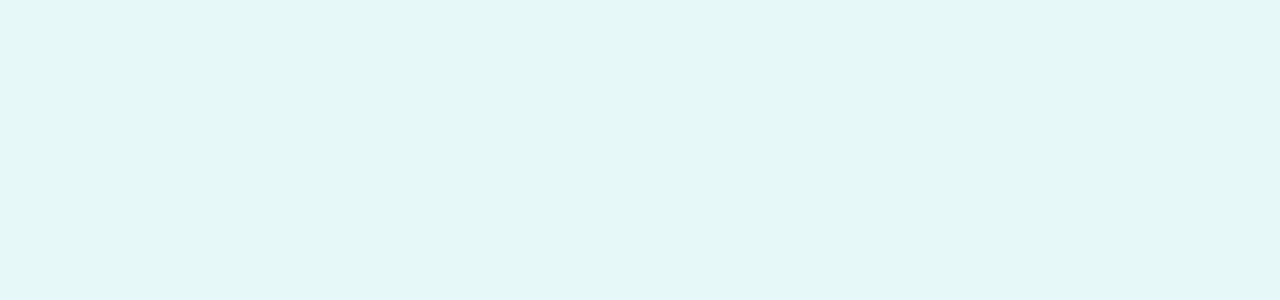
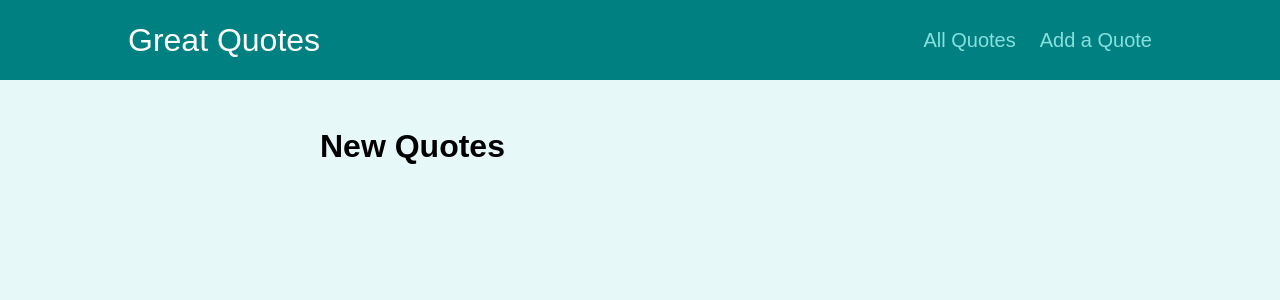
Before and after one commit to Mhamad-Raad/Quotes-React, a React (Create React App) app: page /NewQuote in a window 1280 px wide. Shown: the top 300 px of the page. Built offline with nearby package versions, Linux system fonts and the light colour scheme.

Commit message:
add navigation

```diff
--- a/package.json
+++ b/package.json
@@ -8,7 +8,6 @@
     "@testing-library/user-event": "^12.5.0",
     "react": "^18.0.0",
     "react-dom": "^18.0.0",
-    "react-router-dom": "^5.2.0",
     "react-scripts": "4.0.1",
     "web-vitals": "^0.2.4"
   },
@@ -35,5 +34,8 @@
       "last 1 firefox version",
       "last 1 safari version"
     ]
+  },
+  "devDependencies": {
+    "react-router-dom": "^6.4.3"
   }
 }
--- a/src/App.js
+++ b/src/App.js
@@ -1,8 +1,22 @@
+import { Routes, Route } from "react-router-dom";
+import AllQuotes from './Pages/AllQuotes';
+import NewQuote from './Pages/NewQuote';
+import QuoteDetail from './Pages/QuoteDetails';
+import Layout from './components/layout/Layout';
+
+
 function App() {
   return (
-    <div>
+    <>
+      <Layout>
+        <Routes>
+          <Route path="/Quotes" exact element={<AllQuotes />} />
+          <Route path='/Quotes/:quoteID' element={<QuoteDetail />} />
+          <Route path="/NewQuote" element={<NewQuote />} />
+        </Routes>
+     </Layout>
 
-    </div>
+    </>
   );
 }
 
--- /dev/null
+++ b/src/Pages/AllQuotes.js
@@ -0,0 +1,10 @@
+
+const Quotes = () => {
+  return (
+    <div>
+      <h1>Quotes</h1>
+    </div>
+  );
+}
+
+export default Quotes;
--- /dev/null
+++ b/src/Pages/NewQuote.js
@@ -0,0 +1,10 @@
+
+const NewQuotes = () => {
+  return (
+    <div>
+      <h1>New Quotes</h1>
+    </div>
+  );
+}
+
+export default NewQuotes;
--- /dev/null
+++ b/src/Pages/QuoteDetails.js
@@ -0,0 +1,13 @@
+import { useParams } from "react-router-dom";
+
+const QuotesDetails = () => {
+  const params = useParams();
+  return (
+    <div>
+      <h1>Quotes Details</h1>
+      <p>{params.quoteID}</p>
+    </div>
+  );
+}
+
+export default QuotesDetails;
--- /dev/null
+++ b/src/components/layout/Layout.js
@@ -0,0 +1,16 @@
+import CSS from './Layout.module.css';
+import MainNavigation from './MainNavigation';
+import { Fragment } from 'react';
+
+const Layout = (props) => {
+  return (
+    <Fragment>
+      <MainNavigation />
+      <main className={CSS.main}>
+        {props.children}
+      </main>
+    </Fragment>
+  );
+}
+
+export default Layout;
--- /dev/null
+++ b/src/components/layout/MainNavigation.js
@@ -0,0 +1,26 @@
+import classes from './MainNavigation.module.css';
+import { NavLink } from 'react-router-dom';
+
+const MainNavigation = () => {
+  return (
+    <header className={classes.header}>
+      <div className={classes.logo}>Great Quotes</div>
+      <nav className={classes.nav}>
+        <ul>
+          <li>
+            <NavLink to="/Quotes" activeClassName={classes.active} >
+              All Quotes
+            </NavLink>
+          </li>
+          <li>
+            <NavLink to="/NewQuote" activeClassName={classes.active} >
+              Add a Quote
+            </NavLink>
+          </li>
+        </ul>
+      </nav>
+    </header>
+  );
+}
+
+export default MainNavigation;
--- a/src/index.js
+++ b/src/index.js
@@ -1,7 +1,11 @@
 import ReactDOM from 'react-dom/client';
+import { BrowserRouter } from 'react-router-dom';
 
 import './index.css';
 import App from './App';
 
 const root = ReactDOM.createRoot(document.getElementById('root'));
-root.render(<App />);
+root.render(
+  <BrowserRouter>
+    <App />
+  </BrowserRouter>);
```
Also changed, not shown: 2 other files (tests, documents, lock files or other folders).
